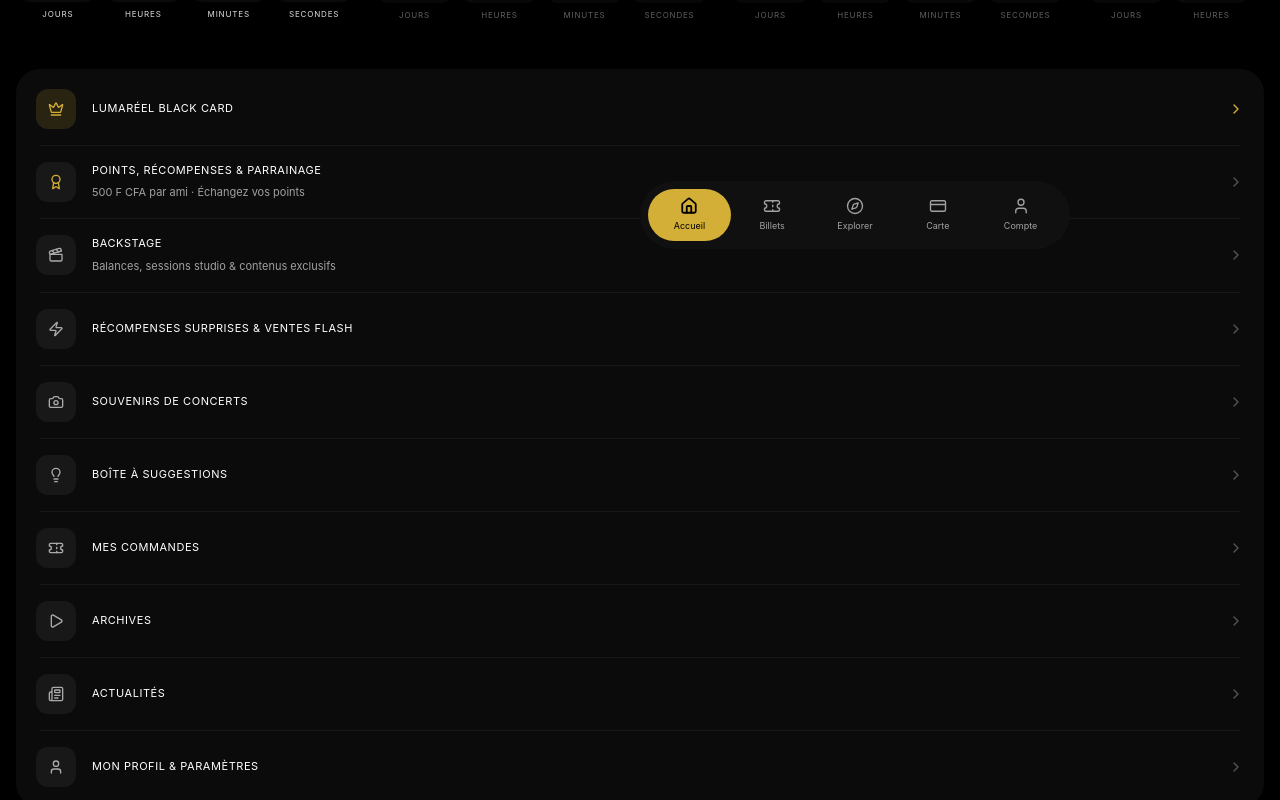
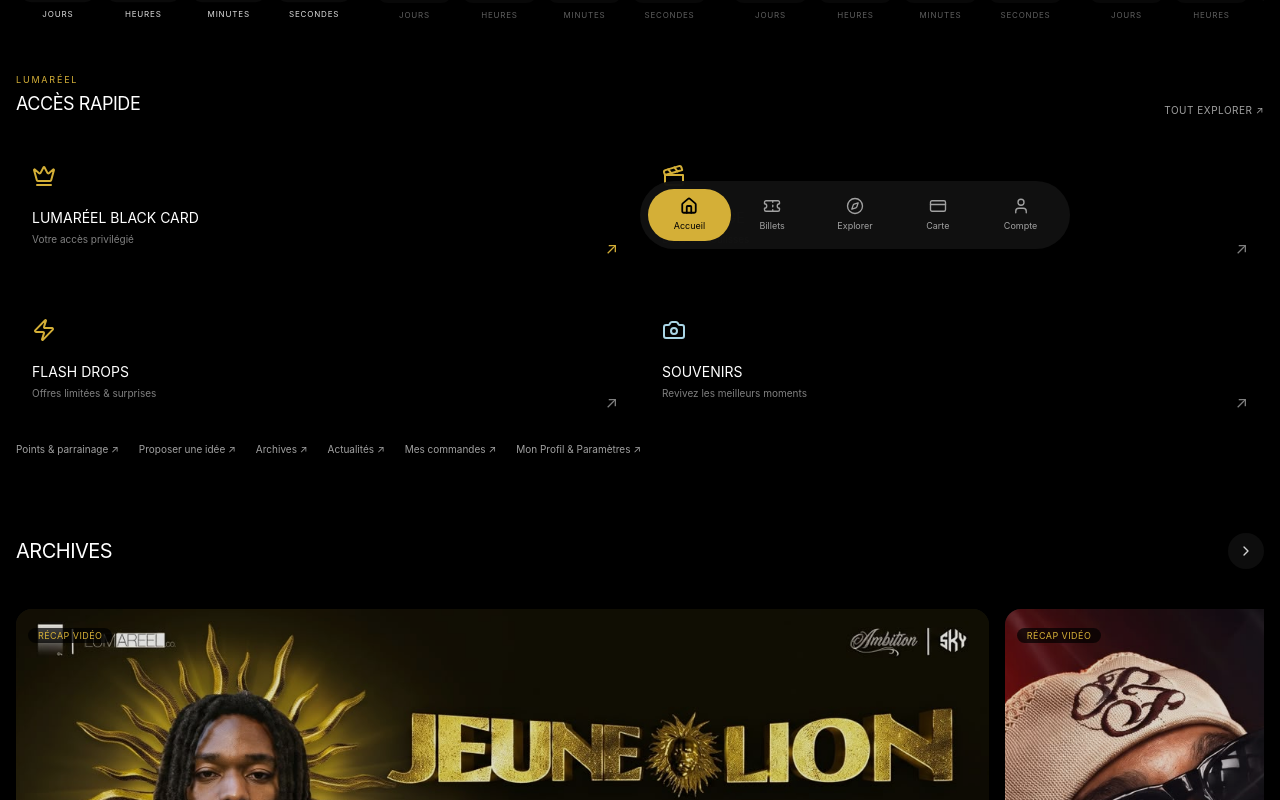
Before and after one commit to bienaodylan/LUMAREEL-, a React (Vite) app: page / in a window 1280 px wide. Shown: the part 540-1340 px from the top of the page. Built offline with nearby package versions, Linux system fonts and the light colour scheme; no server answers.

Commit message:
Redesign quick navigation section without changing home layout

```diff
--- a/src/components/HomeFeed.tsx
+++ b/src/components/HomeFeed.tsx
@@ -337,219 +337,26 @@ const EventCardCountdown: React.FC<{
       </section>
 
       {/* =========================================================================
-          2. SECTION : BLOC DE NAVIGATION RAPIDE
+          2. NAVIGATION RAPIDE — accès visuels aux services LUMARÉEL
          ========================================================================= */}
-      <section className="w-full max-w-7xl mx-auto px-4 sm:px-8 md:px-12 pt-6 sm:pt-10 relative z-20">
-        <div className="rounded-[24px] bg-[#0d0d0d]/90 backdrop-blur-xl border border-white/10 p-2 shadow-2xl">
-          <div className="flex flex-col">
-
-            {/* Menu 0 : LUMARÉEL Black Card */}
-            <button
-              type="button"
-              onClick={() => setCurrentPage('member_card')}
-              className="flex items-center justify-between w-full p-3 hover:bg-[#d4af37]/10 rounded-[16px] transition-colors cursor-pointer group"
-            >
-              <div className="flex items-center gap-4">
-                <div className="w-10 h-10 rounded-xl bg-[#d4af37]/15 border border-[#d4af37]/40 flex items-center justify-center group-hover:bg-[#d4af37]/25 group-hover:scale-105 transition-all shadow-inner">
-                  <Crown className="w-4 h-4 text-[#d4af37]" />
-                </div>
-                <div className="text-left">
-                  <span className="text-[11px] sm:text-xs font-agrandir-bold tracking-wider text-white uppercase block">
-                    {t('home.cardTitle')}
-                  </span>
-                </div>
-              </div>
-              <ChevronRight className="w-4 h-4 text-[#d4af37] group-hover:translate-x-0.5 transition-transform" />
-            </button>
-
-            <div className="h-px bg-white/5 mx-4 my-1" />
-
-            {/* Menu 1 : Points, Récompenses & Parrainage */}
-            <button
-              type="button"
-              onClick={() => setCurrentPage('rewards')}
-              className="flex items-center justify-between w-full p-3 hover:bg-white/5 rounded-[16px] transition-colors cursor-pointer group"
-            >
-              <div className="flex items-center gap-4">
-                <div className="w-10 h-10 rounded-xl bg-[#181818] border border-white/5 flex items-center justify-center group-hover:bg-[#d4af37]/20 group-hover:border-[#d4af37]/30 transition-all shadow-inner">
-                  <Award className="w-4 h-4 text-[#d4af37]" />
-                </div>
-                <div className="text-left">
-                  <span className="text-[11px] sm:text-xs font-agrandir-semibold tracking-wider text-white uppercase block">
-                    {language === 'en' ? 'Points, Rewards & Referrals' : 'Points, Récompenses & Parrainage'}
-                  </span>
-                  <span className="text-[11px] text-neutral-400">
-                    {language === 'en' ? '500 FCFA per friend · Redeem tickets & backstage' : '500 F CFA par ami · Échangez vos points'}
-                  </span>
-                </div>
-              </div>
-              <ChevronRight className="w-4 h-4 text-[#555] group-hover:text-white transition-colors" />
-            </button>
-
-            <div className="h-px bg-white/5 mx-4 my-1" />
-
-            {/* Menu 2 : BACKSTAGE */}
-            <button
-              type="button"
-              onClick={() => setCurrentPage('backstage')}
-              className="flex items-center justify-between w-full p-3 hover:bg-white/5 rounded-[16px] transition-colors cursor-pointer group"
-            >
-              <div className="flex items-center gap-4">
-                <div className="w-10 h-10 rounded-xl bg-[#181818] border border-white/5 flex items-center justify-center group-hover:bg-white/10 transition-all shadow-inner">
-                  <Clapperboard className="w-4 h-4 text-[#aaa] group-hover:text-white transition-colors" />
-                </div>
-                <div className="text-left">
-                  <span className="text-[11px] sm:text-xs font-agrandir-semibold tracking-wider text-white uppercase block">
-                    BACKSTAGE
-                  </span>
-                  <span className="text-[11px] text-neutral-400">
-                    {language === 'en' ? 'Exclusive soundchecks, studio sessions & artist diaries' : 'Balances, sessions studio & contenus exclusifs'}
-                  </span>
-                </div>
-              </div>
-              <ChevronRight className="w-4 h-4 text-[#555] group-hover:text-white transition-colors" />
-            </button>
-
-            <div className="h-px bg-white/5 mx-4 my-1" />
-
-            {/* Menu 3 : Ventes Flash & Surprises */}
-            <button
-              type="button"
-              onClick={() => setCurrentPage('flash_drops')}
-              className="flex items-center justify-between w-full p-3 hover:bg-white/5 rounded-[16px] transition-colors cursor-pointer group"
-            >
-              <div className="flex items-center gap-4">
-                <div className="w-10 h-10 rounded-xl bg-[#181818] border border-white/5 flex items-center justify-center group-hover:bg-[#d4af37]/20 transition-all shadow-inner">
-                  <Zap className="w-4 h-4 text-[#aaa] group-hover:text-[#d4af37] transition-colors" />
-                </div>
-                <div className="text-left">
-                  <span className="text-[11px] sm:text-xs font-agrandir-semibold tracking-wider text-white uppercase block">
-                    {language === 'en' ? 'Surprise Rewards & Flash Sales' : 'Récompenses Surprises & Ventes Flash'}
-                  </span>
-                </div>
-              </div>
-              <ChevronRight className="w-4 h-4 text-[#555] group-hover:text-white transition-colors" />
-            </button>
-
-            <div className="h-px bg-white/5 mx-4 my-1" />
-
-            {/* Menu 4 : Souvenirs de concerts */}
-            <button
-              type="button"
-              onClick={() => setCurrentPage('memories')}
-              className="flex items-center justify-between w-full p-3 hover:bg-white/5 rounded-[16px] transition-colors cursor-pointer group"
-            >
-              <div className="flex items-center gap-4">
-                <div className="w-10 h-10 rounded-xl bg-[#181818] border border-white/5 flex items-center justify-center group-hover:bg-white/10 transition-all shadow-inner">
-                  <Camera className="w-4 h-4 text-[#aaa] group-hover:text-white transition-colors" />
-                </div>
-                <div className="text-left">
-                  <span className="text-[11px] sm:text-xs font-agrandir-semibold tracking-wider text-white uppercase block">
-                    {language === 'en' ? 'Concert Memories' : 'Souvenirs de concerts'}
-                  </span>
-                </div>
-              </div>
-              <ChevronRight className="w-4 h-4 text-[#555] group-hover:text-white transition-colors" />
-            </button>
-
-            <div className="h-px bg-white/5 mx-4 my-1" />
-
-            {/* Menu 5 : Boîte à suggestions */}
-            <button
-              type="button"
-              onClick={() => setCurrentPage('suggestions')}
-              className="flex items-center justify-between w-full p-3 hover:bg-white/5 rounded-[16px] transition-colors cursor-pointer group"
-            >
-              <div className="flex items-center gap-4">
-                <div className="w-10 h-10 rounded-xl bg-[#181818] border border-white/5 flex items-center justify-center group-hover:bg-white/10 transition-all shadow-inner">
-                  <Lightbulb className="w-4 h-4 text-[#aaa] group-hover:text-white transition-colors" />
-                </div>
-                <div className="text-left">
-                  <span className="text-[11px] sm:text-xs font-agrandir-semibold tracking-wider text-white uppercase block">
-                    {language === 'en' ? 'Suggestion Box' : 'Boîte à suggestions'}
-                  </span>
-                </div>
-              </div>
-              <ChevronRight className="w-4 h-4 text-[#555] group-hover:text-white transition-colors" />
-            </button>
-
-            <div className="h-px bg-white/5 mx-4 my-1" />
-
-            {/* Menu 6 : Réservation / Commandes */}
-            <button
-              type="button"
-              onClick={() => setCurrentPage('client_space')}
-              className="flex items-center justify-between w-full p-3 hover:bg-white/5 rounded-[16px] transition-colors cursor-pointer group"
-            >
-              <div className="flex items-center gap-4">
-                <div className="w-10 h-10 rounded-xl bg-[#181818] border border-white/5 flex items-center justify-center group-hover:bg-[#d4af37]/20 group-hover:border-[#d4af37]/30 transition-all shadow-inner">
-                  <Ticket className="w-4 h-4 text-[#aaa] group-hover:text-[#d4af37] transition-colors" />
-                </div>
-                <span className="text-[11px] sm:text-xs font-agrandir-semibold tracking-wider text-white uppercase">
-                  {t('home.bookingsCatalog')}
-                </span>
-              </div>
-              <ChevronRight className="w-4 h-4 text-[#555] group-hover:text-white transition-colors" />
-            </button>
-
-            <div className="h-px bg-white/5 mx-4 my-1" />
-
-            {/* Menu 7 : Archives */}
-            <button
-              type="button"
-              onClick={() => setCurrentPage('archive')}
-              className="flex items-center justify-between w-full p-3 hover:bg-white/5 rounded-[16px] transition-colors cursor-pointer group"
-            >
-              <div className="flex items-center gap-4">
-                <div className="w-10 h-10 rounded-xl bg-[#181818] border border-white/5 flex items-center justify-center group-hover:bg-white/10 transition-all shadow-inner">
-                  <Play className="w-4 h-4 text-[#aaa] group-hover:text-white transition-colors" />
-                </div>
-                <span className="text-[11px] sm:text-xs font-agrandir-semibold tracking-wider text-white uppercase">
-                  {t('home.archives')}
-                </span>
-              </div>
-              <ChevronRight className="w-4 h-4 text-[#555] group-hover:text-white transition-colors" />
-            </button>
-
-            <div className="h-px bg-white/5 mx-4 my-1" />
-
-            {/* Menu 8 : Actualités */}
-            <button
-              type="button"
-              onClick={() => setCurrentPage('news')}
-              className="flex items-center justify-between w-full p-3 hover:bg-white/5 rounded-[16px] transition-colors cursor-pointer group"
-            >
-              <div className="flex items-center gap-4">
-                <div className="w-10 h-10 rounded-xl bg-[#181818] border border-white/5 flex items-center justify-center group-hover:bg-white/10 transition-all shadow-inner">
-                  <Newspaper className="w-4 h-4 text-[#aaa] group-hover:text-white transition-colors" />
-                </div>
-                <span className="text-[11px] sm:text-xs font-agrandir-semibold tracking-wider text-white uppercase">
-                  {t('home.newsEditions')}
-                </span>
-              </div>
-              <ChevronRight className="w-4 h-4 text-[#555] group-hover:text-white transition-colors" />
-            </button>
-
-            <div className="h-px bg-white/5 mx-4 my-1" />
-
-            {/* Menu 9 : Mon Profil & Paramètres */}
-            <button
-              type="button"
-              onClick={() => setCurrentPage('profile')}
-              className="flex items-center justify-between w-full p-3 hover:bg-white/5 rounded-[16px] transition-colors cursor-pointer group"
-            >
-              <div className="flex items-center gap-4">
-                <div className="w-10 h-10 rounded-xl bg-[#181818] border border-white/5 flex items-center justify-center group-hover:bg-white/10 transition-all shadow-inner">
-                  <User className="w-4 h-4 text-[#aaa] group-hover:text-white transition-colors" />
-                </div>
-                <span className="text-[11px] sm:text-xs font-agrandir-semibold tracking-wider text-white uppercase">
-                  {t('home.profileSettings')}
-                </span>
-              </div>
-              <ChevronRight className="w-4 h-4 text-[#555] group-hover:text-white transition-colors" />
-            </button>
-
-          </div>
+      <section className="w-full max-w-7xl mx-auto px-4 sm:px-8 md:px-12 pt-7 sm:pt-10 relative z-20">
+        <div className="mb-4 flex items-end justify-between gap-3">
+          <div><p className="mb-1 text-[9px] font-agrandir-bold uppercase tracking-[.2em] text-[#D4AF37]">LUMARÉEL</p><h2 className="text-lg sm:text-xl font-agrandir-extrabold uppercase tracking-tight text-white">{language === 'en' ? 'Quick access' : 'Accès rapide'}</h2></div>
+          <button type="button" onClick={() => setCurrentPage('explore')} className="text-[10px] sm:text-xs font-agrandir-bold uppercase tracking-wider text-neutral-400 hover:text-[#D4AF37]">{language === 'en' ? 'Explore all' : 'Tout explorer'} <span aria-hidden="true">↗</span></button>
+        </div>
+        <div className="grid grid-cols-2 lg:grid-cols-4 gap-3 sm:gap-4">
+          <button type="button" onClick={() => setCurrentPage('member_card')} className="group relative min-h-[142px] sm:min-h-[175px] overflow-hidden border border-[#D4AF37]/25 bg-gradient-to-br from-[#3b2e17] via-[#17130b] to-[#090909] p-4 sm:p-5 text-left transition-all hover:border-[#D4AF37]/60"><Crown className="mb-5 h-6 w-6 text-[#D4AF37]"/><span className="block text-sm sm:text-base font-agrandir-extrabold uppercase text-white">{t('home.cardTitle')}</span><span className="mt-1 block text-[10px] text-white/50">{language === 'en' ? 'Your exclusive membership' : 'Votre accès privilégié'}</span><span className="absolute bottom-4 right-4 text-[#D4AF37]">↗</span></button>
+          <button type="button" onClick={() => setCurrentPage('backstage')} className="group relative min-h-[142px] sm:min-h-[175px] overflow-hidden border border-white/10 bg-gradient-to-br from-[#29231d] via-[#15120f] to-[#090909] p-4 sm:p-5 text-left transition-all hover:border-white/30"><Clapperboard className="mb-5 h-6 w-6 text-[#D4AF37]"/><span className="block text-sm sm:text-base font-agrandir-extrabold uppercase text-white">BACKSTAGE</span><span className="mt-1 block text-[10px] text-white/50">{language === 'en' ? 'Inside the show' : 'Dans les coulisses'}</span><span className="absolute bottom-4 right-4 text-white/50">↗</span></button>
+          <button type="button" onClick={() => setCurrentPage('flash_drops')} className="group relative min-h-[142px] sm:min-h-[175px] overflow-hidden border border-white/10 bg-gradient-to-br from-[#392b16] via-[#17130c] to-[#090909] p-4 sm:p-5 text-left transition-all hover:border-[#D4AF37]/50"><Zap className="mb-5 h-6 w-6 text-[#D4AF37]"/><span className="block text-sm sm:text-base font-agrandir-extrabold uppercase text-white">FLASH DROPS</span><span className="mt-1 block text-[10px] text-white/50">{language === 'en' ? 'Limited offers & surprises' : 'Offres limitées & surprises'}</span><span className="absolute bottom-4 right-4 text-white/50">↗</span></button>
+          <button type="button" onClick={() => setCurrentPage('memories')} className="group relative min-h-[142px] sm:min-h-[175px] overflow-hidden border border-white/10 bg-gradient-to-br from-[#203038] via-[#11191d] to-[#090909] p-4 sm:p-5 text-left transition-all hover:border-white/30"><Camera className="mb-5 h-6 w-6 text-[#a9d5e5]"/><span className="block text-sm sm:text-base font-agrandir-extrabold text-white">{language === 'en' ? 'MEMORIES' : 'SOUVENIRS'}</span><span className="mt-1 block text-[10px] text-white/50">{language === 'en' ? 'Relive the highlights' : 'Revivez les meilleurs moments'}</span><span className="absolute bottom-4 right-4 text-white/50">↗</span></button>
+        </div>
+        <div className="mt-3 flex flex-wrap items-center gap-x-5 gap-y-2 border-b border-white/10 pb-5">
+          <button type="button" onClick={() => setCurrentPage('rewards')} className="text-[10px] sm:text-xs text-neutral-400 hover:text-white">{language === 'en' ? 'Points & referrals' : 'Points & parrainage'} ↗</button>
+          <button type="button" onClick={() => setCurrentPage('suggestions')} className="text-[10px] sm:text-xs text-neutral-400 hover:text-white">{language === 'en' ? 'Share an idea' : 'Proposer une idée'} ↗</button>
+          <button type="button" onClick={() => setCurrentPage('archive')} className="text-[10px] sm:text-xs text-neutral-400 hover:text-white">{t('home.archives')} ↗</button>
+          <button type="button" onClick={() => setCurrentPage('news')} className="text-[10px] sm:text-xs text-neutral-400 hover:text-white">{t('home.newsEditions')} ↗</button>
+          <button type="button" onClick={() => setCurrentPage('client_space')} className="text-[10px] sm:text-xs text-neutral-400 hover:text-white">{t('home.bookingsCatalog')} ↗</button>
+          <button type="button" onClick={() => setCurrentPage('profile')} className="text-[10px] sm:text-xs text-neutral-400 hover:text-white">{t('home.profileSettings')} ↗</button>
         </div>
       </section>
 
```
